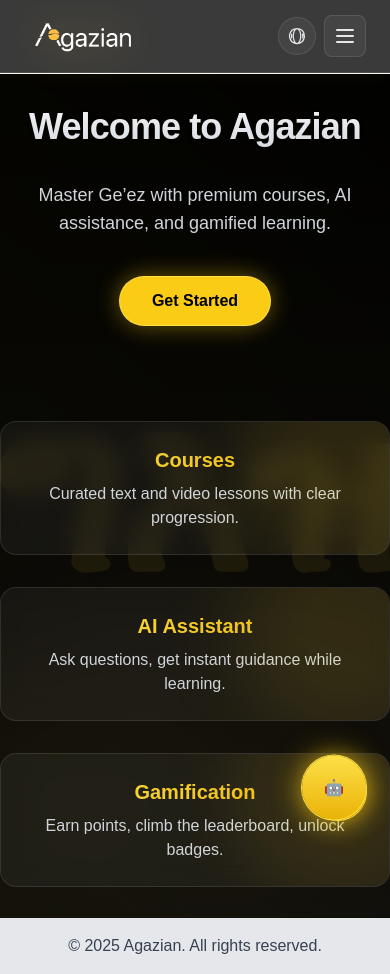
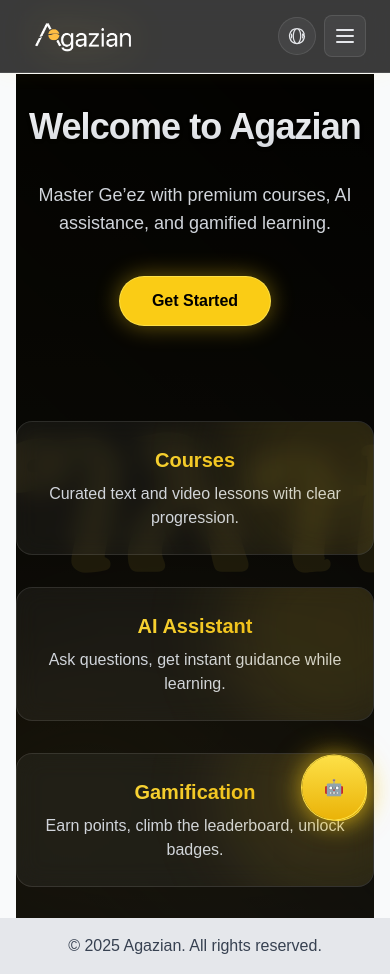
Before and after one commit to elsh1923/Geez_learning, a Next.js app: page / in a window 390 px wide. Built offline with nearby package versions, Linux system fonts and the light colour scheme.

Commit message:
updated navbar

```diff
--- a/src/components/Layout.tsx
+++ b/src/components/Layout.tsx
@@ -11,8 +11,8 @@ const Layout = ({ children }: LayoutProps) => {
   return (
     <div className="flex flex-col min-h-screen">
       <Navbar />
-      {/* No padding; sections manage their own spacing */}
-      <main className="flex-1 p-0">{children}</main>
+      {/* Mobile-only horizontal margin; none on larger screens */}
+      <main className="flex-1 mx-4 sm:mx-0 p-0">{children}</main>
       <Footer />
     </div>
   );
```
